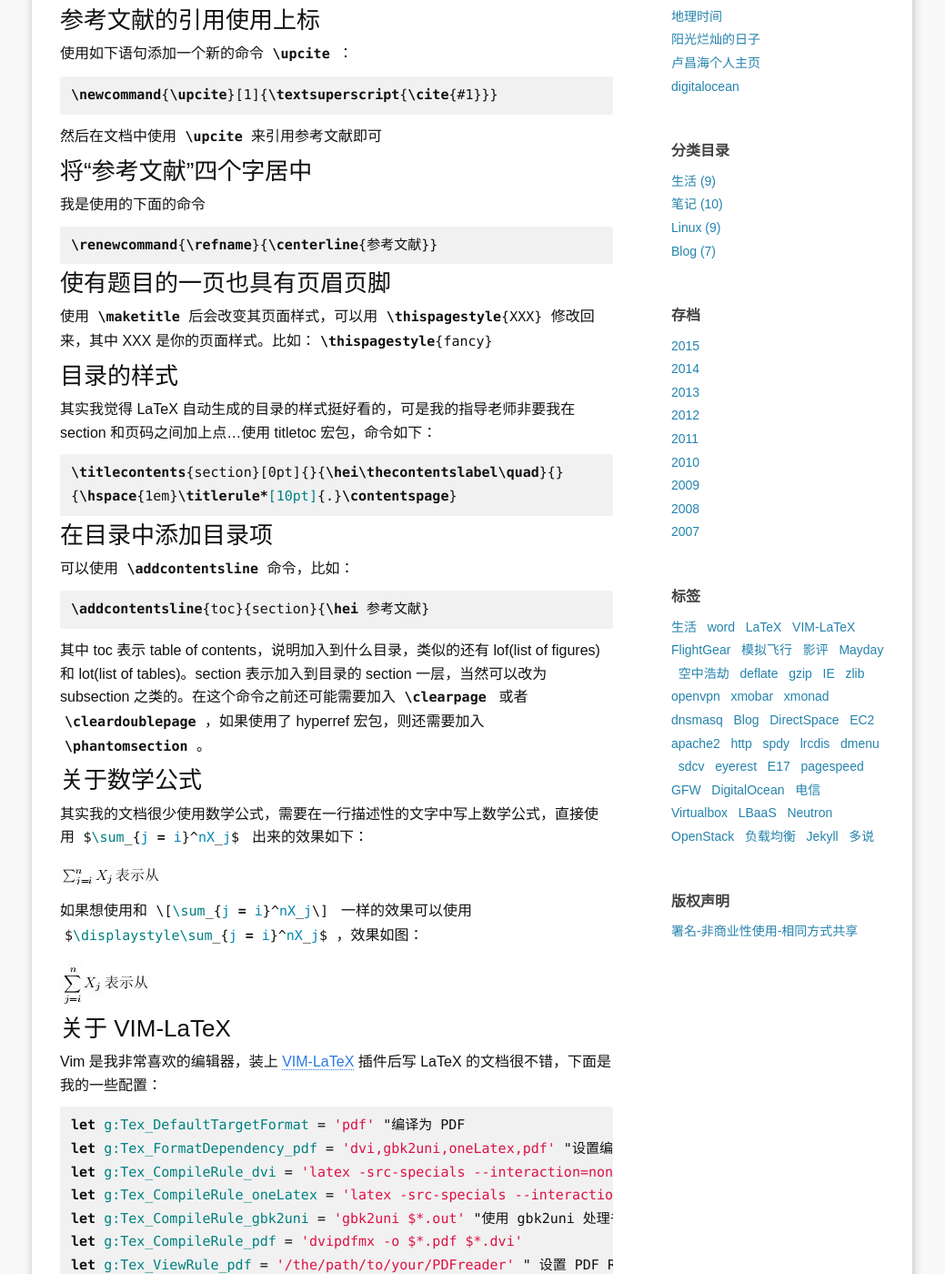
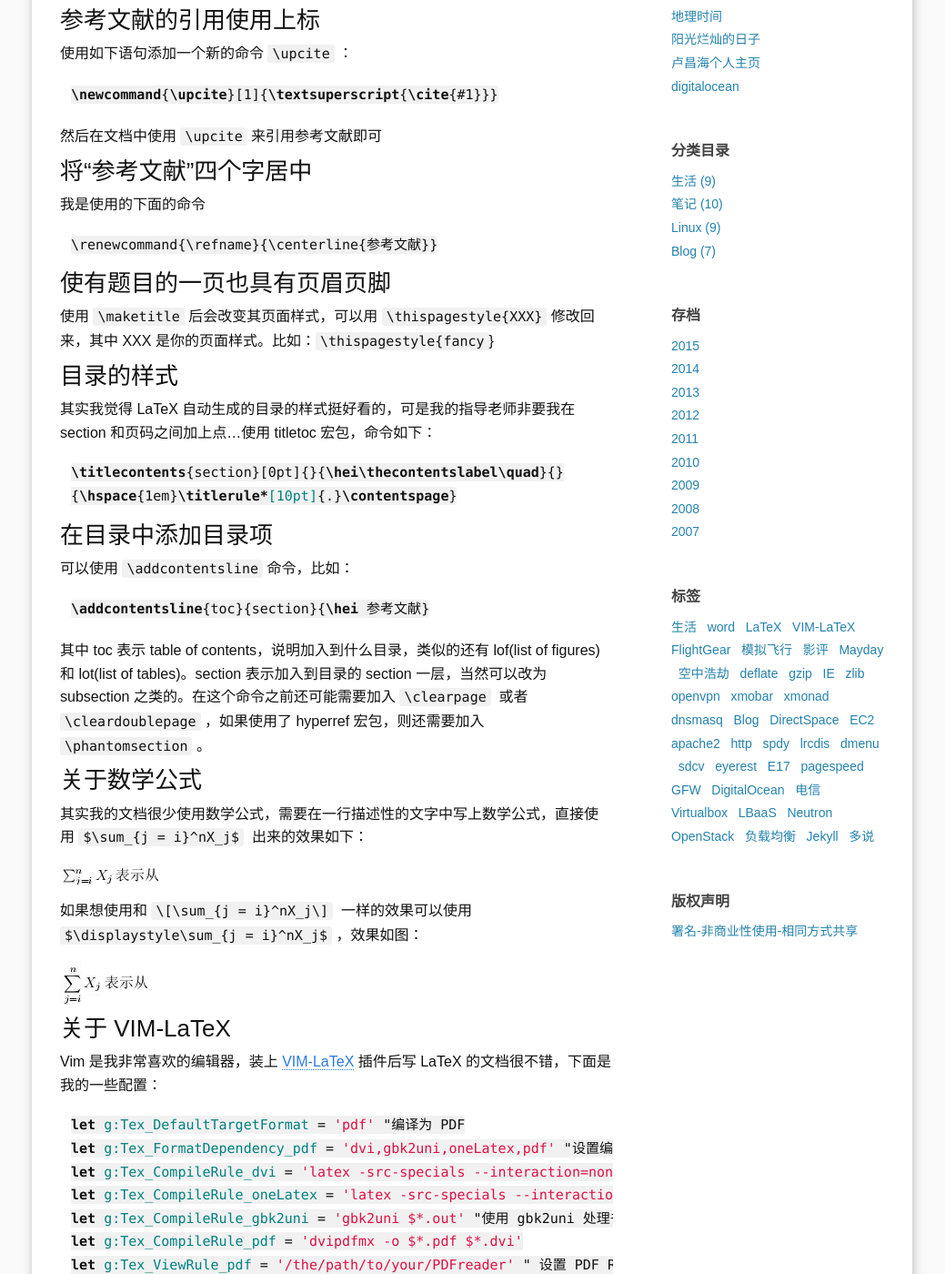
Before and after one commit to zlbruce/zlbruce.github.io, a Jekyll site: the page built from _posts/2007-06-18-latex-note.md, in a window 1280 px wide and 1400 px high, scrolled down 548 px. Shown: the whole window at 91% size, without its empty margins (121-1160 px from the left). Built offline with Jekyll 4.4.1, drawn with Linux system fonts in a browser that asks for light colours; comment, search, counter and statistics services are not loaded; some of the changed lines change nothing that is shown.

Commit message:
highlight

````diff
--- a/_plugins/jekyll_inline_highlight.rb
+++ /dev/null
@@ -1,27 +0,0 @@
-# jekyll_inline_highlight
-#
-# A Liquid tag for inline syntax highlighting in Jekyll
-#
-# https://github.com/bdesham/inline_highlight
-#
-# Copyright (c) 2014-2015, Tom Preston-Werner and Benjamin Esham
-# See README.md for full copyright information.
-
-module Jekyll
-	class InlineHighlightBlock < Tags::HighlightBlock
-
-		def add_code_tag(code)
-			code_attributes = [
-				"class=\"highlight language-#{@lang.to_s.gsub('+', '-')}\"",
-				"data-lang=\"#{@lang.to_s}\""
-			].join(" ")
-			"<code #{code_attributes}>#{code.chomp.strip}</code>"
-		end
-
-		def render(context)
-			super.strip
-		end
-	end
-end
-
-Liquid::Template.register_tag('ihighlight', Jekyll::InlineHighlightBlock)
--- a/_posts/2007-06-18-latex-note.md
+++ b/_posts/2007-06-18-latex-note.md
@@ -15,44 +15,51 @@ tags:
 
 ### 参考文献的引用使用上标
 
-使用如下语句添加一个新的命令 {% ihighlight tex %}\upcite{% endihighlight %} ：
+使用如下语句添加一个新的命令 `\upcite` ：
+```tex
+\newcommand{\upcite}[1]{\textsuperscript{\cite{#1}}}
+```
 
-{% highlight tex %}\newcommand{\upcite}[1]{\textsuperscript{\cite{#1}}}{% endhighlight %}
-
-然后在文档中使用 {% ihighlight tex %}\upcite{% endihighlight %} 来引用参考文献即可
+然后在文档中使用 `\upcite` 来引用参考文献即可
 
 ### 将“参考文献”四个字居中
 
 我是使用的下面的命令
 
-{% highlight tex %}\renewcommand{\refname}{\centerline{参考文献}}{% endhighlight %}
+```
+\renewcommand{\refname}{\centerline{参考文献}}
+```
 
 ### 使有题目的一页也具有页眉页脚
 
-使用 {% ihighlight tex %}\maketitle{% endihighlight %} 后会改变其页面样式，可以用 {% ihighlight tex %}\thispagestyle{XXX}{% endihighlight %} 修改回来，其中 XXX 是你的页面样式。比如：{% ihighlight tex %}\thispagestyle{fancy}{% endihighlight %}
+使用 `\maketitle` 后会改变其页面样式，可以用 `\thispagestyle{XXX}` 修改回来，其中 XXX 是你的页面样式。比如：`\thispagestyle{fancy`}
 
 ### 目录的样式
 
 其实我觉得 LaTeX 自动生成的目录的样式挺好看的，可是我的指导老师非要我在 section 和页码之间加上点&#8230;使用 titletoc 宏包，命令如下：
 
-{% highlight tex %}\titlecontents{section}[0pt]{}{\hei\thecontentslabel\quad}{}
-{\hspace{1em}\titlerule*[10pt]{.}\contentspage}{% endhighlight %}
+```tex
+\titlecontents{section}[0pt]{}{\hei\thecontentslabel\quad}{}
+{\hspace{1em}\titlerule*[10pt]{.}\contentspage}
+```
 
 ### 在目录中添加目录项
 
-可以使用 {% ihighlight tex %}\addcontentsline{% endihighlight %} 命令，比如：
+可以使用 `\addcontentsline` 命令，比如：
 
-{% highlight tex %}\addcontentsline{toc}{section}{\hei 参考文献}{% endhighlight %}
+```tex
+\addcontentsline{toc}{section}{\hei 参考文献}
+```
 
-其中 toc 表示 table of contents，说明加入到什么目录，类似的还有 lof(list of figures)和 lot(list of tables)。section 表示加入到目录的 section 一层，当然可以改为 subsection 之类的。在这个命令之前还可能需要加入 {% ihighlight tex %}\clearpage{% endihighlight %}  或者 {% ihighlight tex %}\cleardoublepage{% endihighlight %} ，如果使用了 hyperref 宏包，则还需要加入 {% ihighlight tex %}\phantomsection{% endihighlight %} 。
+其中 toc 表示 table of contents，说明加入到什么目录，类似的还有 lof(list of figures)和 lot(list of tables)。section 表示加入到目录的 section 一层，当然可以改为 subsection 之类的。在这个命令之前还可能需要加入 `\clearpage`  或者 `\cleardoublepage` ，如果使用了 hyperref 宏包，则还需要加入 `\phantomsection` 。
 
 ### 关于数学公式
 
-其实我的文档很少使用数学公式，需要在一行描述性的文字中写上数学公式，直接使用 {% ihighlight tex %}$\sum_{j = i}^nX_j${% endihighlight %}  出来的效果如下：
+其实我的文档很少使用数学公式，需要在一行描述性的文字中写上数学公式，直接使用 `$\sum_{j = i}^nX_j$`  出来的效果如下：
 
 ![sum]({{ site.url }}/images/2007-06/latex-note-1.jpg)
 
-如果想使用和 {% ihighlight tex %}\[\sum_{j = i}^nX_j\]{% endihighlight %}  一样的效果可以使用 {% ihighlight tex %}$\displaystyle\sum_{j = i}^nX_j${% endihighlight %} ，效果如图：
+如果想使用和 `\[\sum_{j = i}^nX_j\]`  一样的效果可以使用 `$\displaystyle\sum_{j = i}^nX_j$` ，效果如图：
 
 ![sum]({{ site.url }}/images/2007-06/latex-note-2.jpg)
 
@@ -60,12 +67,14 @@ tags:
 
 Vim 是我非常喜欢的编辑器，装上 [VIM-LaTeX][1] 插件后写 LaTeX 的文档很不错，下面是我的一些配置：
 
-{% highlight vim %}let g:Tex_DefaultTargetFormat = 'pdf' "编译为 PDF
+```vim
+let g:Tex_DefaultTargetFormat = 'pdf' "编译为 PDF
 let g:Tex_FormatDependency_pdf = 'dvi,gbk2uni,oneLatex,pdf' "设置编译的顺序
 let g:Tex_CompileRule_dvi = 'latex -src-specials --interaction=nonstopmode $*'
 let g:Tex_CompileRule_oneLatex = 'latex -src-specials --interaction=nonstopmode $*' "使用 gbk2uni 处理后再运行一次 latex
 let g:Tex_CompileRule_gbk2uni = 'gbk2uni $*.out' "使用 gbk2uni 处理书签
 let g:Tex_CompileRule_pdf = 'dvipdfmx -o $*.pdf $*.dvi'
-let g:Tex_ViewRule_pdf = '/the/path/to/your/PDFreader' " 设置 PDF Reader，修改为你自己的{% endhighlight %}
+let g:Tex_ViewRule_pdf = '/the/path/to/your/PDFreader' " 设置 PDF Reader，修改为你自己的
+```
 
  [1]: http://vim-latex.sourceforge.net/ "VIM-LaTeX"
````
